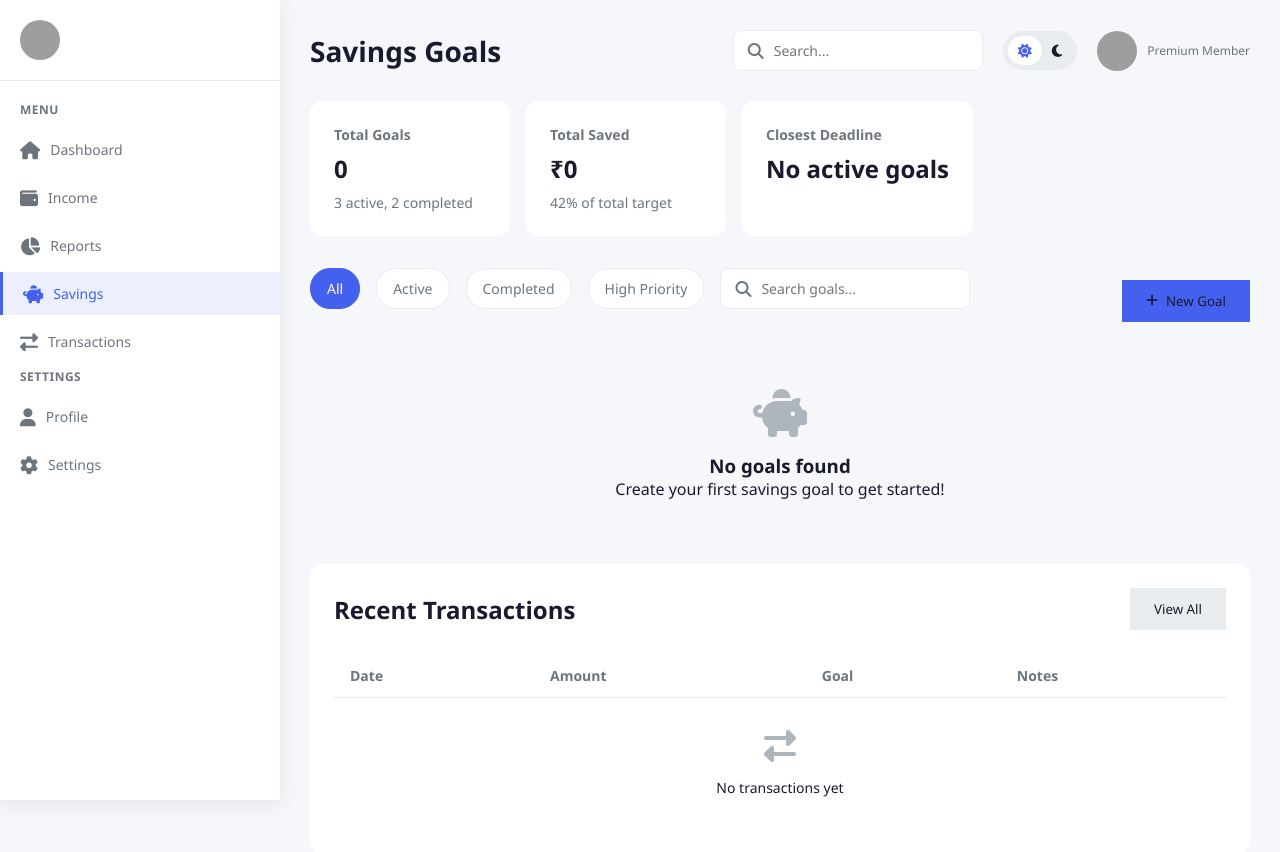
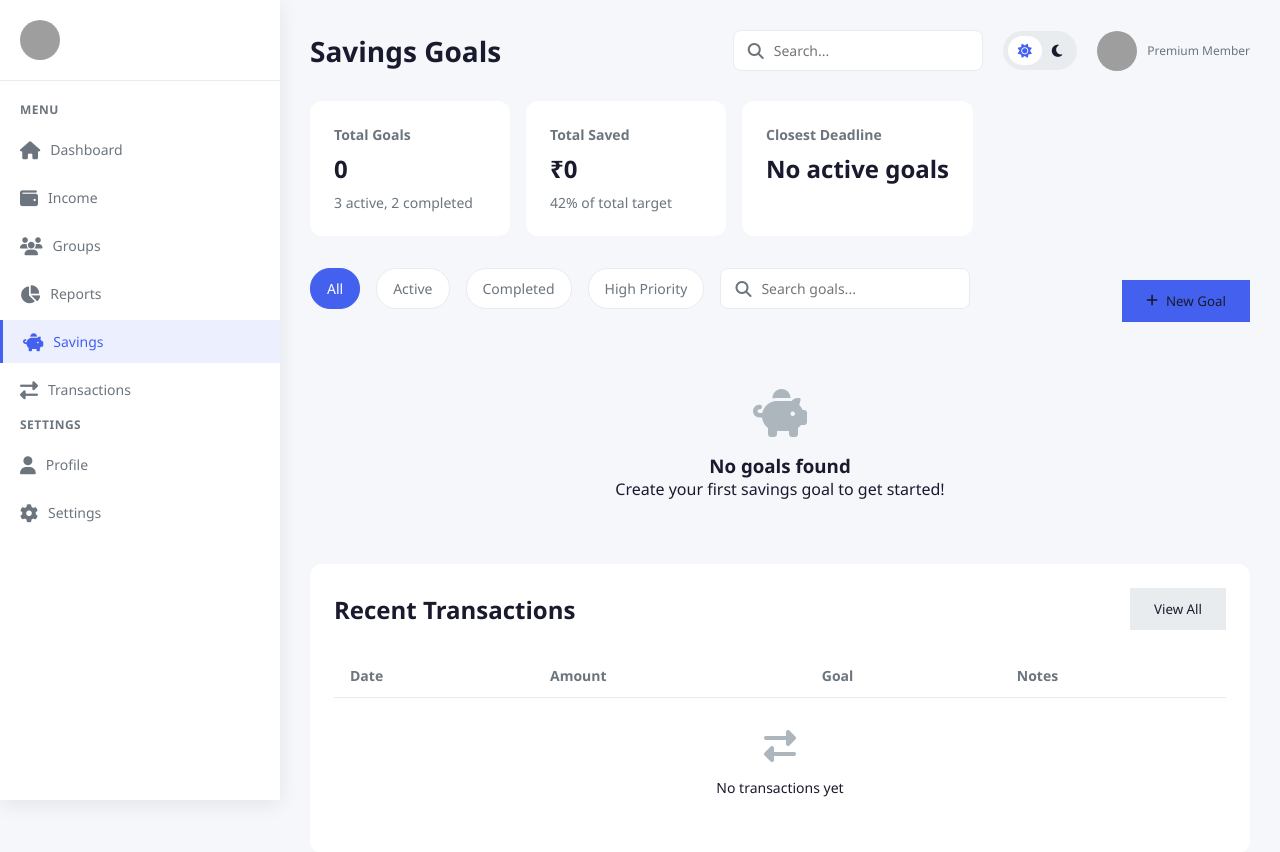
Before and after one commit to raghu2011/Finance-Manager, a Flask app: page /savings in a window 1280 px wide. Shown: the top 852 px of the page. Run offline with Flask 3, Linux system fonts and the light colour scheme; parts of the project's set-up code (start-up, migrations or seed data) failed here and were passed over; grey boxes are pictures that could not be loaded.

Commit message:
Add files via upload

```diff
--- a/templates/forgot-password.html
+++ b/templates/forgot-password.html
@@ -4,6 +4,7 @@
     <meta charset="UTF-8">
     <meta name="viewport" content="width=device-width, initial-scale=1.0">
     <title>Finance Manager - Forgot Password</title>
+
     <link rel="stylesheet" href="https://cdnjs.cloudflare.com/ajax/libs/font-awesome/6.0.0-beta3/css/all.min.css">
     <style>
         :root {
--- a/templates/income.html
+++ b/templates/income.html
@@ -562,7 +562,7 @@
                 <i class="fas fa-wallet"></i>
                 <span>Income</span>
             </a>
-            <a href="/groups" class="menu-item active">
+            <a href="/groups" class="menu-item">
                 <i class="fas fa-users"></i>
                 <span>Groups</span>
             </a>
@@ -959,5 +959,4 @@
         });
     </script>
 </body>
-
 </html>
--- a/templates/profile.html
+++ b/templates/profile.html
@@ -1214,5 +1214,4 @@
         });
     </script>
 </body>
-
 </html>
--- a/templates/reports.html
+++ b/templates/reports.html
@@ -494,6 +494,10 @@
             <a href="/income" class="menu-item">
                 <i class="fas fa-wallet"></i>
                 <span>Income</span>
+            </a>
+            <a href="/groups" class="menu-item">
+                <i class="fas fa-users"></i>
+                <span>Groups</span>
             </a>
             <a href="#" class="menu-item active">
                 <i class="fas fa-chart-pie"></i>
--- a/templates/savings.html
+++ b/templates/savings.html
@@ -834,6 +834,10 @@
             <a href="/income" class="menu-item">
                 <i class="fas fa-wallet"></i>
                 <span>Income</span>
+            </a>
+            <a href="/groups" class="menu-item">
+                <i class="fas fa-users"></i>
+                <span>Groups</span>
             </a>
             <a href="/reports" class="menu-item">
                 <i class="fas fa-chart-pie"></i>
--- a/templates/settings.html
+++ b/templates/settings.html
@@ -571,6 +571,10 @@
             <a href="/income" class="menu-item">
                 <i class="fas fa-wallet"></i>
                 <span>Income</span>
+            </a>
+            <a href="/groups" class="menu-item">
+                <i class="fas fa-users"></i>
+                <span>Groups</span>
             </a>
             <a href="/reports" class="menu-item">
                 <i class="fas fa-chart-pie"></i>
--- a/templates/transactions.html
+++ b/templates/transactions.html
@@ -945,6 +945,10 @@
             <a href="/income" class="menu-item">
                 <i class="fas fa-wallet"></i>
                 <span>Income</span>
+            </a>
+            <a href="/groups" class="menu-item">
+                <i class="fas fa-users"></i>
+                <span>Groups</span>
             </a>
             <a href="/reports" class="menu-item">
                 <i class="fas fa-chart-pie"></i>
```
Also changed, not shown: templates/group_detail.html (line endings or trailing spaces).
